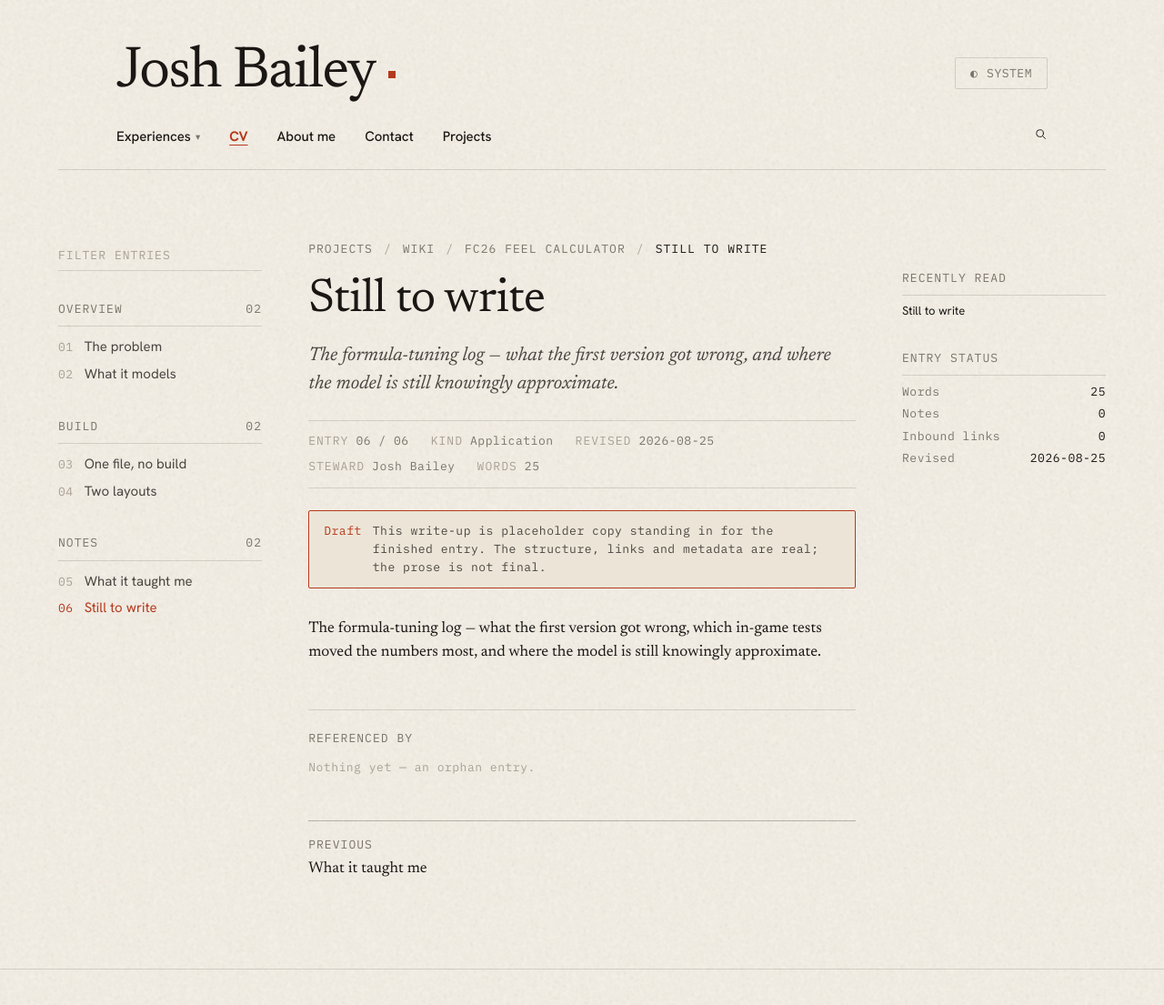
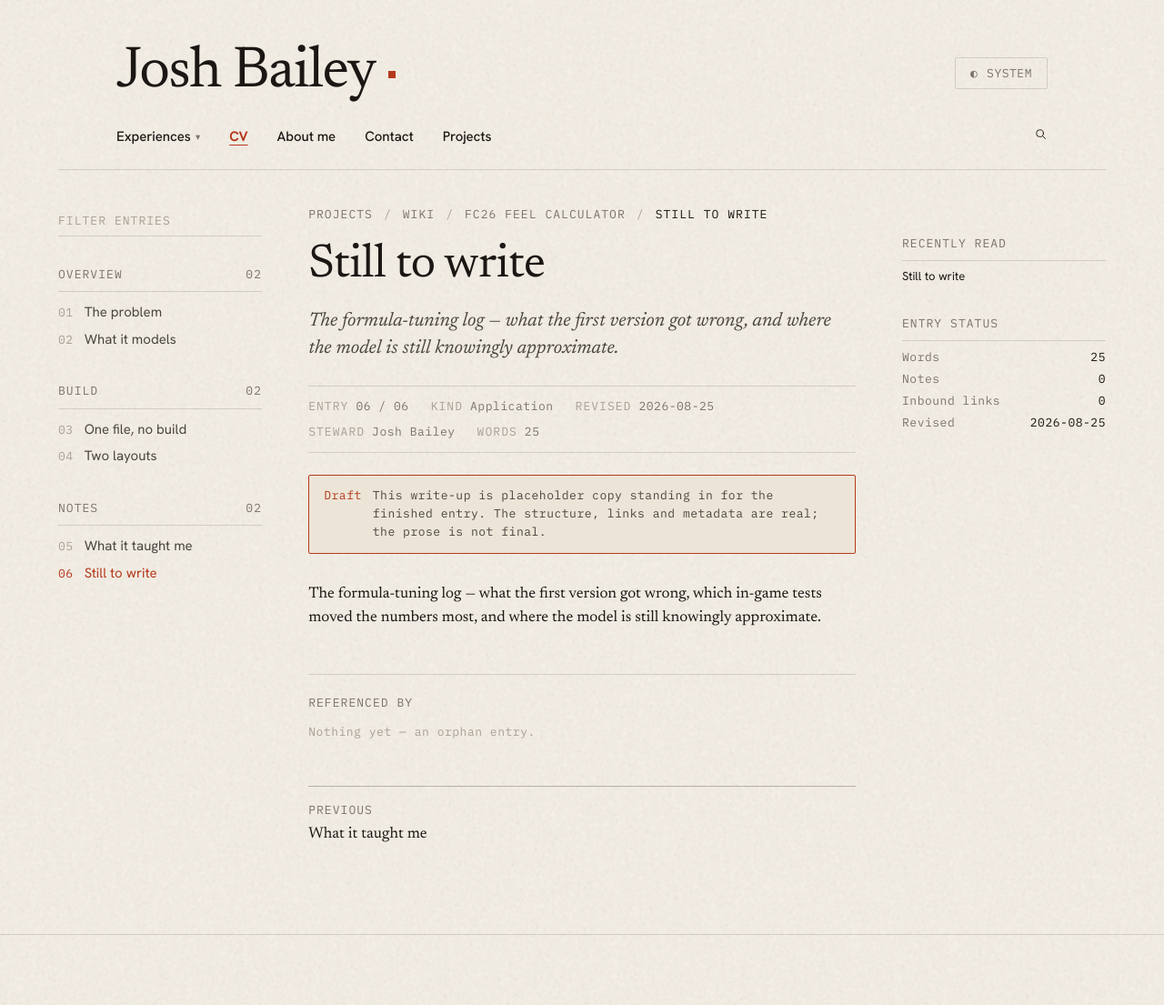
Before and after one commit to JAYJAYBEE303/jayjaybee-site, a Jekyll site: the page built from projects/wiki/fc26-calculator/still-to-write/index.html, in a window 1280 px wide and 1400 px high. Shown: the top 1105 px of the window at 91% size. Built offline with Jekyll 4.4.1, drawn with Linux system fonts in a browser that asks for light colours.

Commit message:
fix(wiki): close the gap under the nav on wiki entries
.page's top padding is tuned for a page that opens with a display-size
heading, where a deep gap reads as composition. A wiki entry opens with a
mono breadcrumb, and the rails start on the same line, so there was
nothing to fill 87px of space between the nav rule and an 11px line of
text — it read as a void rather than as breathing room.

The wide page shell now sets its own top padding. Measured at 1440px:
87px -> 44px. Pages without the modifier are untouched.

Co-Authored-By: Claude Opus 5 <noreply@anthropic.com>

```diff
--- a/assets/css/global.css
+++ b/assets/css/global.css
@@ -18,7 +18,7 @@
 @import url('variables.css?v=41');
 @import url('layout.css?v=43');
 @import url('components.css?v=47');
-@import url('wiki.css?v=2');
+@import url('wiki.css?v=3');
 
 /* =========================================================================
    RESET + BASE
--- a/assets/css/wiki.css
+++ b/assets/css/wiki.css
@@ -46,15 +46,25 @@
    only caller. The modifier lives here rather than in layout.css because
    the wiki is the only thing that needs it, and .page's own width stays
    the value every other page was designed around.
+
+   The top padding is reduced for the same reason. .page's own value is
+   tuned for a page that opens with a display-size heading, where a deep
+   gap reads as composition. A wiki entry opens with a mono breadcrumb at
+   --fs-mono, so the same gap reads as a void — 87px of nothing between
+   the nav rule and an 11px line of text. The rails start at the same
+   line, so there is nothing at the top of the page to fill it either.
    ========================================================================= */
 
-.page--wide { max-width: var(--wk-container); }
+.page--wide {
+  max-width: var(--wk-container);
+  padding-top: clamp(var(--space-6), 3vw, var(--space-8));
+}
 
 /* =========================================================================
    PAGE SHELL
-   Sits inside <main class="page page--wide">, which supplies the gutters
-   and — via the modifier declared above — the widened container. Nothing
-   here re-declares padding.
+   Sits inside <main class="page page--wide">, which supplies the side
+   gutters and — via the modifier declared above — the widened container
+   and the tightened top. Nothing here re-declares either.
    ========================================================================= */
 
 .wk-layout {
```
